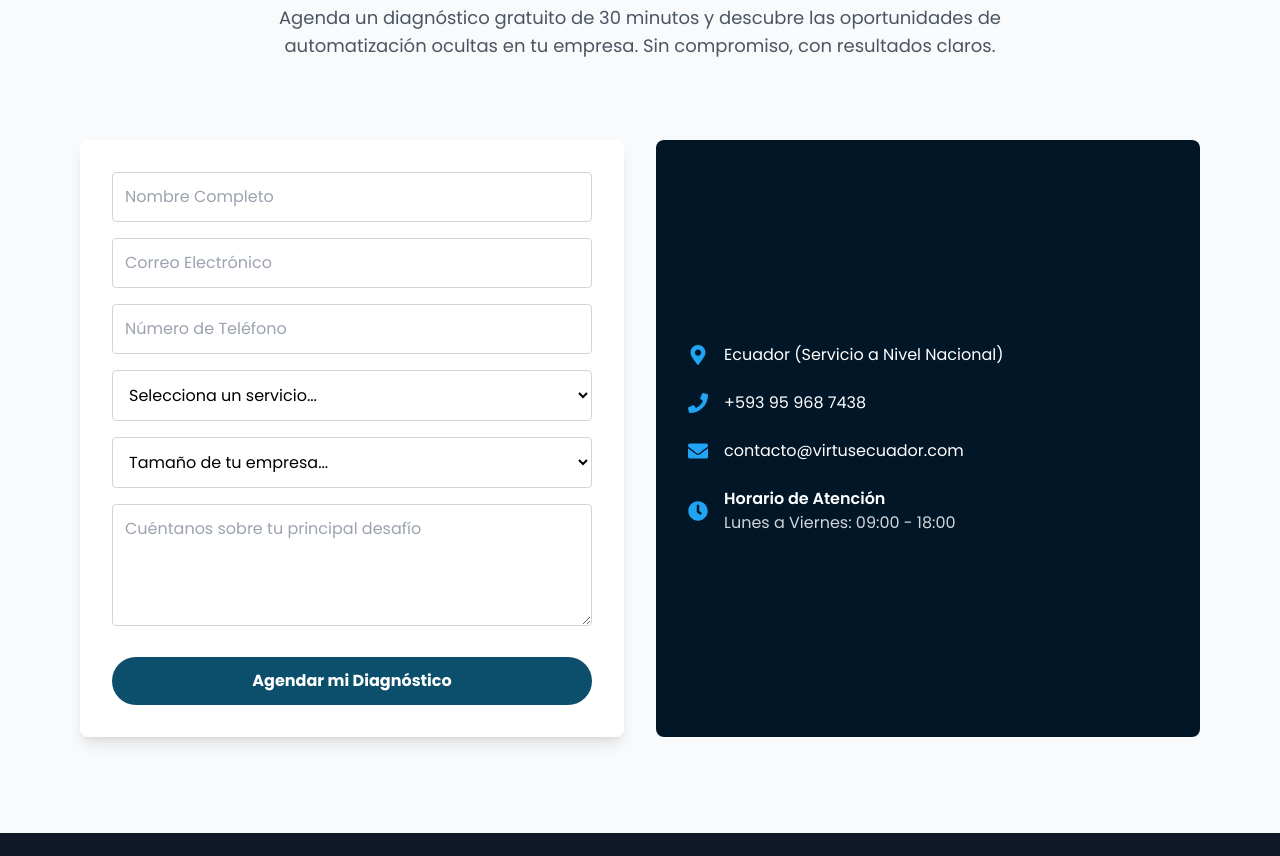
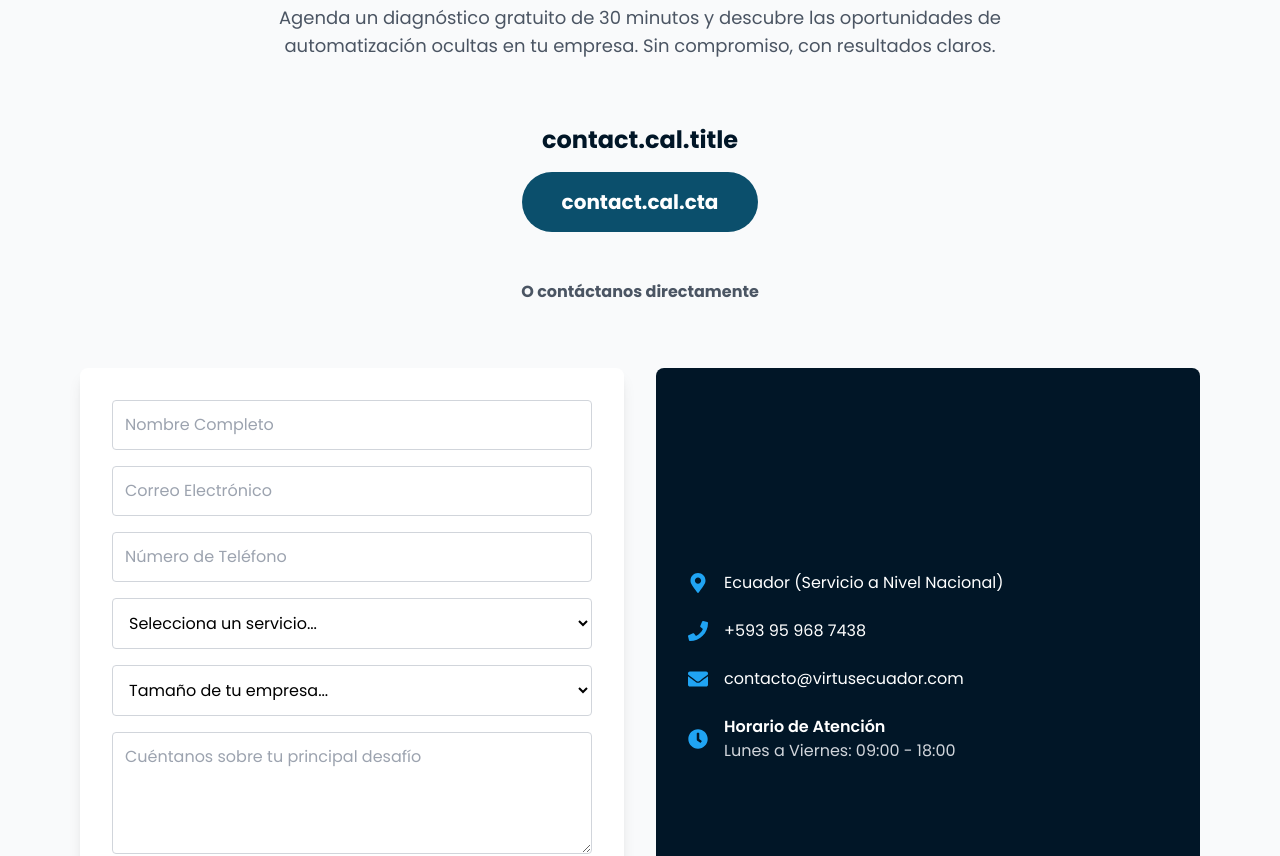
Before and after one commit to oliverbri94/virtus, a Next.js app: page / in a window 1280 px wide. Shown: the part 5960-6816 px from the top of the page. Built offline with nearby package versions, Linux system fonts and the light colour scheme.

Commit message:
funcion de cal

```diff
--- a/components/Contact.js
+++ b/components/Contact.js
@@ -5,11 +5,10 @@ import { FaEnvelope, FaMapMarkerAlt, FaPhone, FaClock } from 'react-icons/fa';
 
 const Contact = () => {
   const { t } = useTranslation();
-  // Añadimos el nuevo campo 'phone' a nuestro estado
   const [formState, setFormState] = useState({
     name: '',
     email: '',
-    phone: '', // <-- ¡Aquí está nuestro nuevo campo!
+    phone: '',
     serviceType: '',
     companySize: '',
     message: ''
@@ -39,7 +38,6 @@ const Contact = () => {
     })
       .then(() => {
         setSubmissionStatus('success');
-        // Limpiamos también el campo de teléfono después de enviar
         setFormState({ name: '', email: '', phone: '', serviceType: '', companySize: '', message: '' });
       })
       .catch(error => {
@@ -52,6 +50,25 @@ const Contact = () => {
     <section id="contact" className="py-20 bg-gray-50">
       <div className="container mx-auto px-4">
         <SectionTitle title={t('contact.title')} subtitle={t('contact.subtitle')} />
+
+        {/* --- INICIO DE LA MEJORA CON CAL.COM --- */}
+        <div className="max-w-2xl mx-auto text-center mb-12">
+          <h3 className="text-2xl font-bold text-virtus-dark mb-4">{t('contact.cal.title')}</h3>
+          <a
+            // ¡IMPORTANTE! Reemplaza este enlace con tu propio enlace de Cal.com
+            href="https://cal.com/oliver-briceno-nzreij/30min"
+            target="_blank"
+            rel="noopener noreferrer"
+            className="inline-block bg-virtus-blue hover:bg-virtus-blue-light text-white font-bold py-4 px-10 rounded-full text-xl transition-transform duration-300 transform hover:scale-105"
+          >
+            {t('contact.cal.cta')}
+          </a>
+        </div>
+        {/* --- FIN DE LA MEJORA CON CAL.COM --- */}
+
+        <div className="text-center mb-12">
+            <p className="text-gray-600 font-bold">{t('contact.or')}</p>
+        </div>
 
         <div className="flex flex-wrap-reverse lg:flex-wrap items-stretch max-w-6xl mx-auto">
           {/* Columna del Formulario */}
@@ -72,11 +89,7 @@ const Contact = () => {
               <div className="space-y-4">
                 <input type="text" name="name" placeholder={t('contact.form.name')} value={formState.name} onChange={handleChange} className="w-full p-3 rounded bg-white border border-gray-300 focus:outline-none focus:ring-2 focus:ring-virtus-blue" required />
                 <input type="email" name="email" placeholder={t('contact.form.email')} value={formState.email} onChange={handleChange} className="w-full p-3 rounded bg-white border border-gray-300 focus:outline-none focus:ring-2 focus:ring-virtus-blue" required />
-
-                {/* --- INICIO DEL CAMPO AÑADIDO --- */}
                 <input type="tel" name="phone" placeholder={t('contact.form.phone')} value={formState.phone} onChange={handleChange} className="w-full p-3 rounded bg-white border border-gray-300 focus:outline-none focus:ring-2 focus:ring-virtus-blue" />
-                {/* --- FIN DEL CAMPO AÑADIDO --- */}
-
                 <select name="serviceType" value={formState.serviceType} onChange={handleChange} className="w-full p-3 rounded bg-white border border-gray-300 focus:outline-none focus:ring-2 focus:ring-virtus-blue" required>
                   <option value="">{t('contact.form.selectService', 'Selecciona un servicio...')}</option>
                   <option value="rpa">RPA - Automatización Robótica</option>
@@ -93,7 +106,7 @@ const Contact = () => {
                 <textarea name="message" placeholder={t('contact.form.message')} rows="4" value={formState.message} onChange={handleChange} className="w-full p-3 rounded bg-white border border-gray-300 focus:outline-none focus:ring-2 focus:ring-virtus-blue" required></textarea>
               </div>
 
-              <button type="submit" className="w-full mt-6 bg-virtus-blue text-white font-bold py-3 px-6 rounded-full hover:bg-virtus-blue-light transition duration-300">{t('contact.form.submit')}</button>
+              <button type="submit" className="w-full mt-6 bg-virtus-dark text-white font-bold py-3 px-6 rounded-full hover:bg-gray-700 transition duration-300">{t('contact.form.submit')}</button>
             </form>
           </div>
 
```
